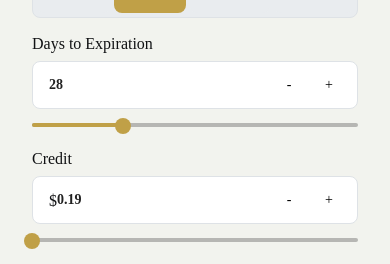
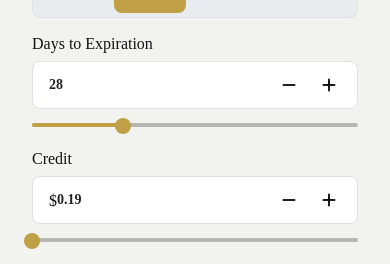
Before and after one commit to sharpmachine/arorc_calculator, a React Native app: screen / in a window 390 px wide. Shown: the part 176-440 px from the top of the page. Built offline with nearby package versions, Linux system fonts and the light colour scheme.

Commit message:
Add nudger icons

```diff
--- a/TextField.css
+++ b/TextField.css
@@ -27,6 +27,21 @@
   flex: none;
   order: 0;
   flex-grow: 0;
+}
+
+.nudge-down,
+.nudge-up {
+  background-position: center center;
+  background-size: 24px;
+  background-repeat: no-repeat;
+}
+
+.nudge-down {
+  background-image: url("./assets/minus.png");
+}
+
+.nudge-up {
+  background-image: url("./assets/plus.png");
 }
 
 /* INPUT */
--- a/TextField.js
+++ b/TextField.js
@@ -67,7 +67,8 @@
                 <div className="nudgers">
                     <div
                         className="nudger nudge-down"
-                        onClick={()=> incrementDown(value)}>-</div>
+                        onClick={()=> incrementDown(value)}>
+                        </div>
                     <div
                         className="nudger nudge-up"
                         onClick={()=> incrementUp(value)}>+</div>
```
Also changed, not shown: assets/minus.png (added), assets/plus.png (added).
